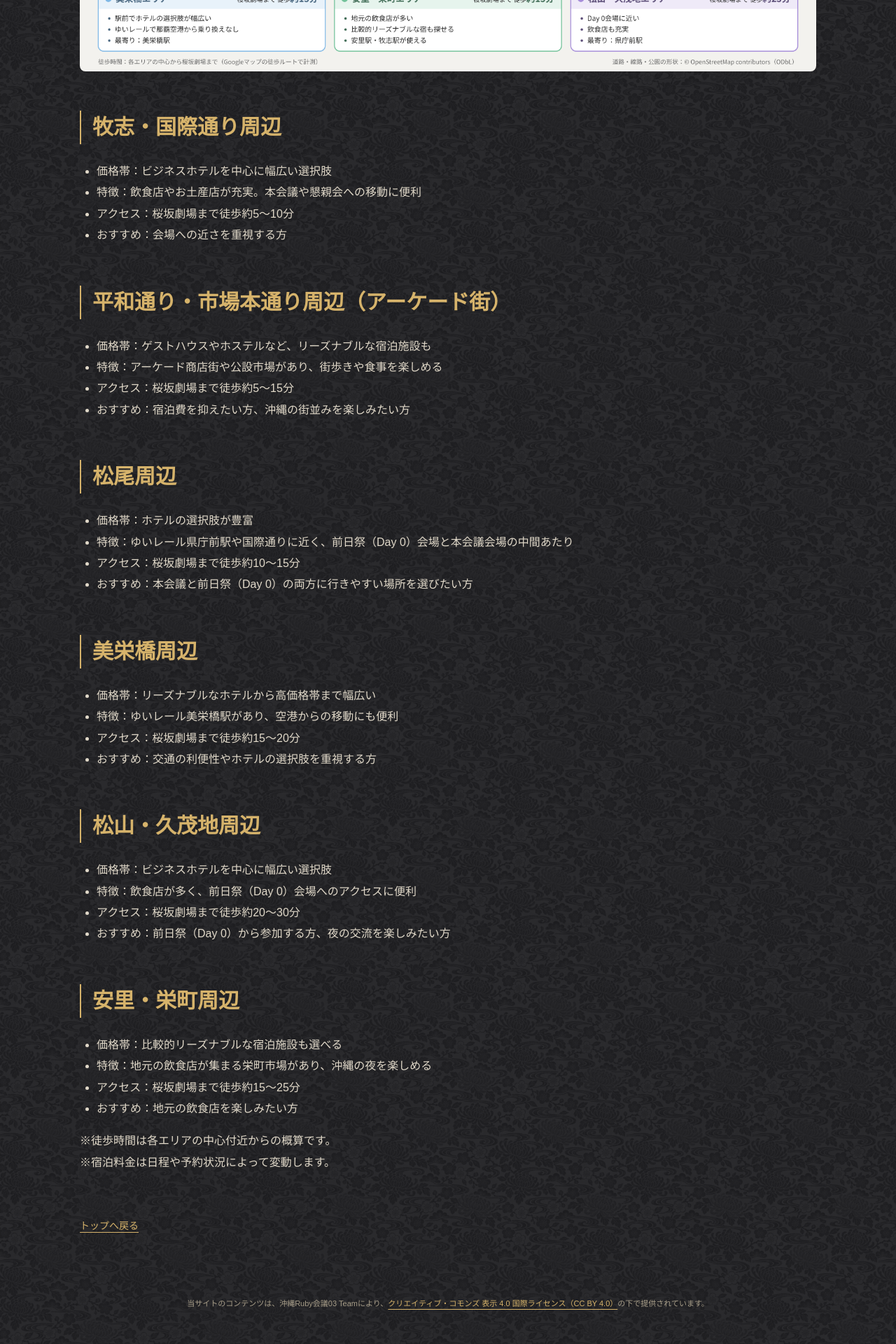
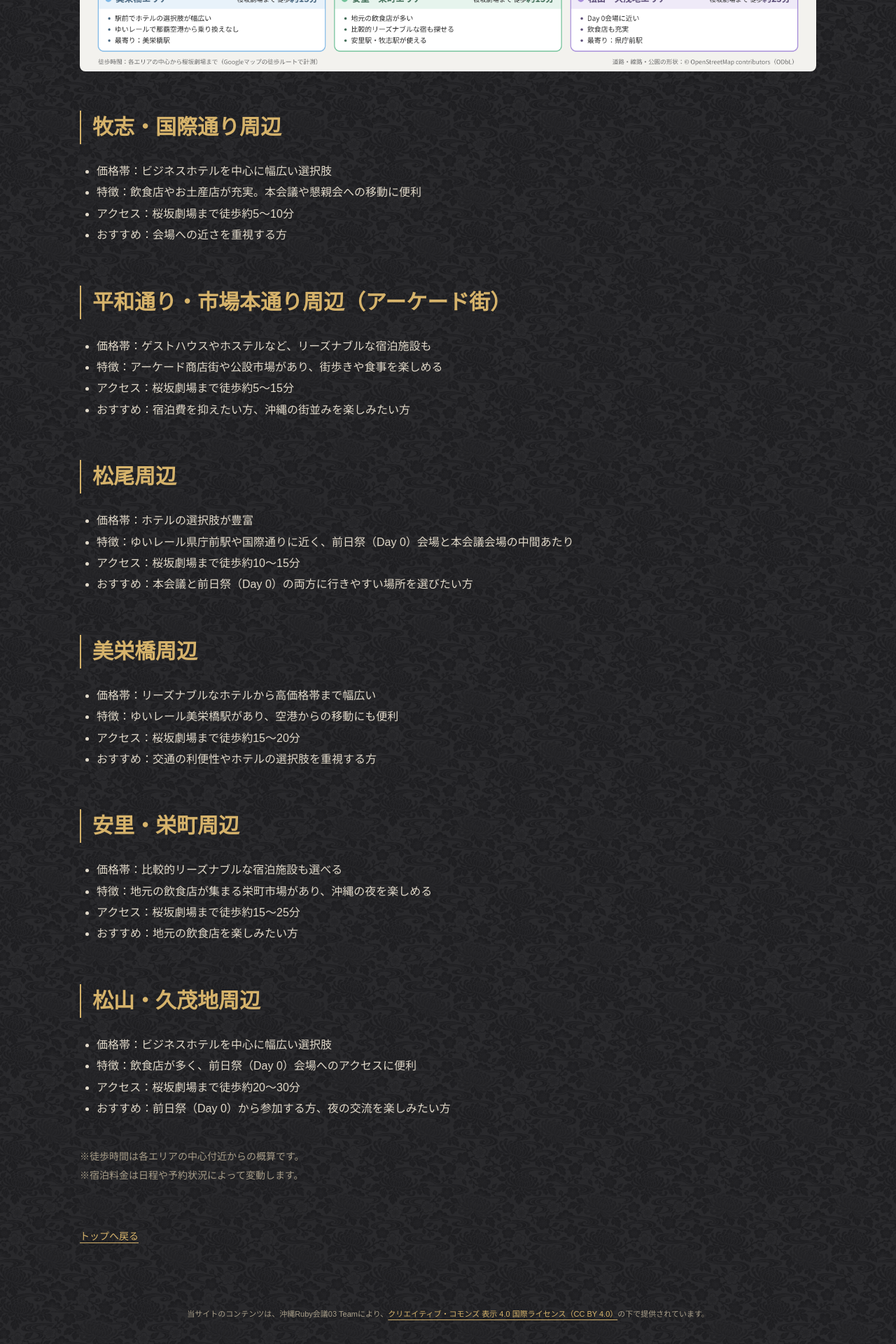
Before and after one commit to okinawarb/okrk03, a Jekyll site: the page built from area/index.html, in a window 1280 px wide. Shown: the part 1030-2950 px from the top of the page at 70% size. Built offline with Jekyll 4.4.1, drawn with Linux system fonts in a browser that asks for light colours.

Commit message:
エリア情報追加_微修正

```diff
--- a/area/index.html
+++ b/area/index.html
@@ -2,7 +2,7 @@
 layout: default
 body_class: sponsor-page
 title: 会場・宿泊エリア案内
-description: 桜坂劇場周辺の宿泊エリア（牧志・国際通り、平和通り・市場本通り、松尾、美栄橋、松山・久茂地、安里・栄町）とアクセスの目安をご案内します。
+description: 桜坂劇場周辺の宿泊エリア（牧志・国際通り、平和通り・市場本通り、松尾、美栄橋、安里・栄町、松山・久茂地）とアクセスの目安をご案内します。
 ---
 {% include header.html %}
     <main class="sponsor-main">
@@ -52,6 +52,15 @@ description: 桜坂劇場周辺の宿泊エリア（牧志・国際通り、平
   <li>おすすめ：交通の利便性やホテルの選択肢を重視する方</li>
 </ul>
 
+<h2 id="安里・栄町周辺">安里・栄町周辺</h2>
+
+<ul>
+  <li>価格帯：比較的リーズナブルな宿泊施設も選べる</li>
+  <li>特徴：地元の飲食店が集まる栄町市場があり、沖縄の夜を楽しめる</li>
+  <li>アクセス：桜坂劇場まで徒歩約15〜25分</li>
+  <li>おすすめ：地元の飲食店を楽しみたい方</li>
+</ul>
+
 <h2 id="松山・久茂地周辺">松山・久茂地周辺</h2>
 
 <ul>
@@ -61,16 +70,9 @@ description: 桜坂劇場周辺の宿泊エリア（牧志・国際通り、平
   <li>おすすめ：前日祭（Day 0）から参加する方、夜の交流を楽しみたい方</li>
 </ul>
 
-<h2 id="安里・栄町周辺">安里・栄町周辺</h2>
 
-<ul>
-  <li>価格帯：比較的リーズナブルな宿泊施設も選べる</li>
-  <li>特徴：地元の飲食店が集まる栄町市場があり、沖縄の夜を楽しめる</li>
-  <li>アクセス：桜坂劇場まで徒歩約15〜25分</li>
-  <li>おすすめ：地元の飲食店を楽しみたい方</li>
-</ul>
 
-<p>※徒歩時間は各エリアの中心付近からの概算です。<br>
+<p class="area-notes">※徒歩時間は各エリアの中心付近からの概算です。<br>
 ※宿泊料金は日程や予約状況によって変動します。</p>
 
       </article>
--- a/assets/css/teaser.css
+++ b/assets/css/teaser.css
@@ -140,6 +140,7 @@ body { font-size: 1rem; }
 .sponsor-body ul { padding-left: 1.5em; }
 .area-map { margin: 40px 0 0; }
 .area-map img { display: block; width: 100%; height: auto; border-radius: 8px; }
+.area-notes { margin-top: 40px; color: #a89e89; font-size: 0.875rem; }
 .sponsor-table { overflow-x: auto; margin: 24px 0; border: 1px solid #493c24; }
 .sponsor-table table { width: 100%; border-collapse: collapse; font-size: 1rem; }
 .sponsor-table th, .sponsor-table td { padding: 16px 20px; text-align: left; vertical-align: middle; }
```
